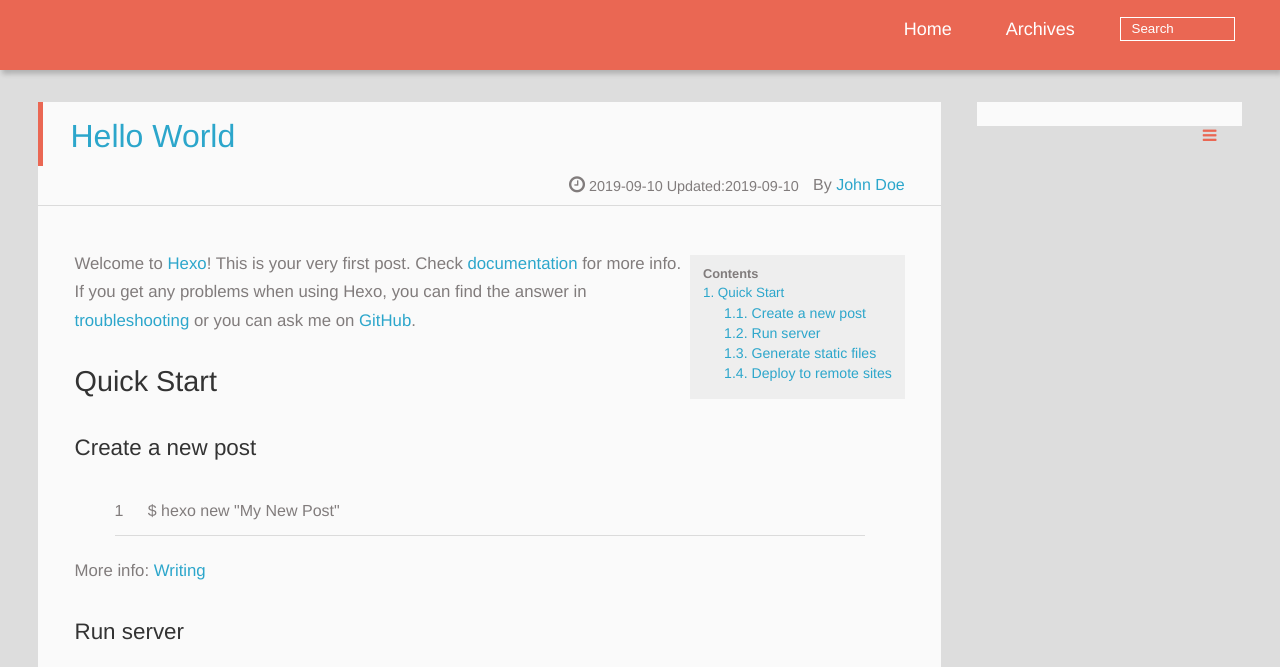
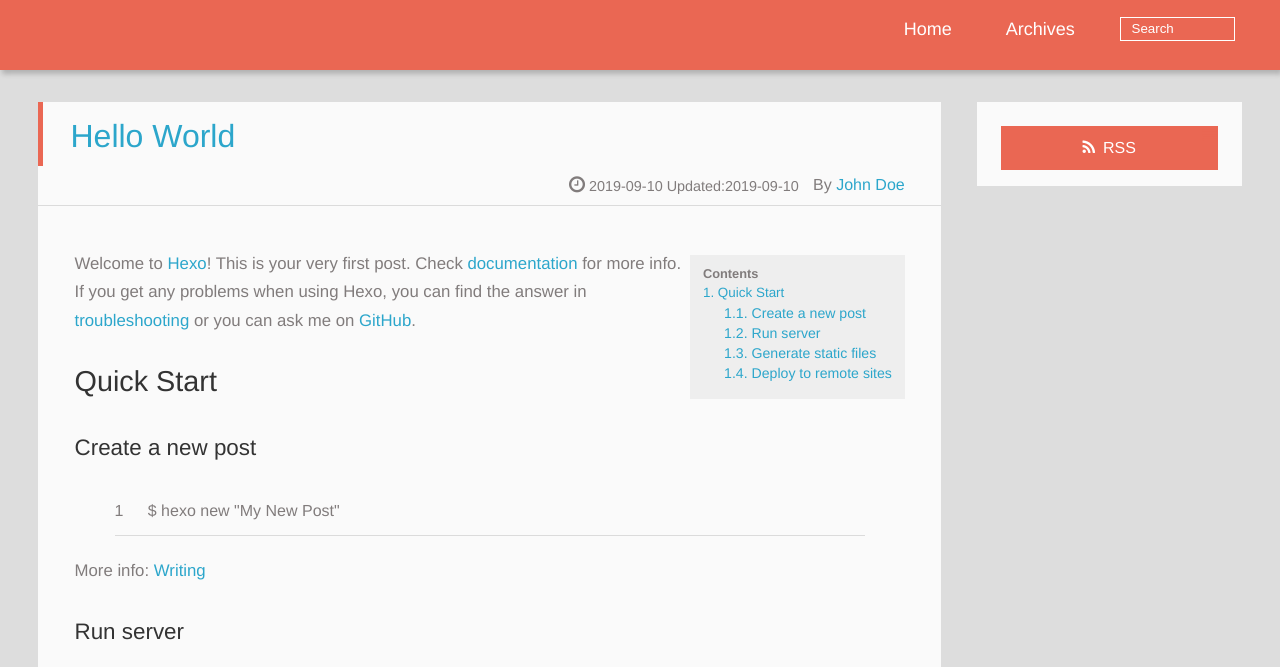
Before and after one commit to buxqm/buxqm.github.io, a plain HTML site: page 2019/09/10/hello-world/index.html in a window 1280 px wide. Shown: the part 111-778 px from the top of the page. Drawn offline with Linux system fonts and the light colour scheme; files whose address does not match are found by name.

Commit message:
Site updated: 2019-09-10 20:22:04

```diff
--- a/2019/09/10/hello-world/index.html
+++ b/2019/09/10/hello-world/index.html
@@ -130,6 +130,10 @@
 
 
 
+
+  <div class="rsspart">
+	<a href="" target="_blank" title="rss">RSS</a>
+</div>
 
 </aside>
 </div>
```
Also changed, not shown: index.html (+4 -0 lines).
